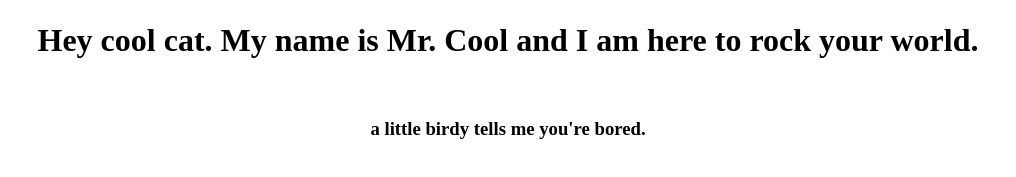
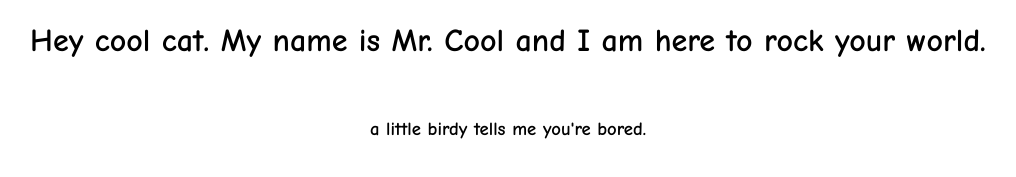
Before and after one commit to AndrewDeAsevedo/Mr.Cool, a plain HTML site: page index.html in a window 1280 px wide. Shown: the part 27-204 px from the top of the page, without its empty margins (132-1148 px from the left). Drawn offline with Linux system fonts and the light colour scheme.

Commit message:
forgot to reference style sheet

```diff
--- a/index.html
+++ b/index.html
@@ -6,6 +6,7 @@ not too interested in HTHML but I decided to write this message anyways.-->
 <html>
     <head>
         <title>HI LOLA <3 </title>
+        <link rel="stylesheet" type="text/css" href="index_style.css" />
     </head>
 
     <body>
```
